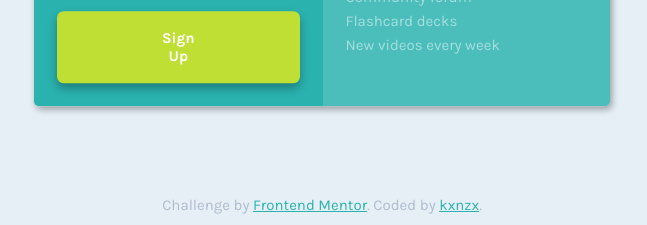
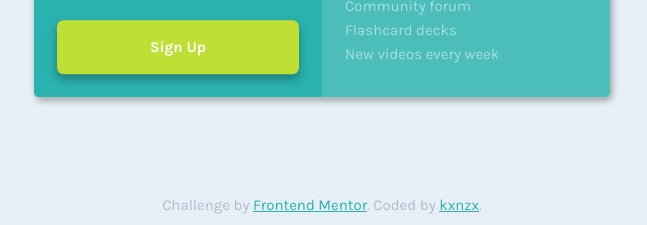
Before and after one commit to kxnzx/single-price-grid, a plain HTML site: page index.html in a window 1280 px wide. Shown: the part 575-800 px from the top of the page, without its empty margins (318-965 px from the left). Drawn offline with Linux system fonts and the light colour scheme.

Commit message:
edit readME.md

```diff
--- a/styles.css
+++ b/styles.css
@@ -149,7 +149,7 @@ section.two button:hover {
 }
 
 section.two button .button-text {
-  padding: 1.2em 7em;
+  padding: 1.2em 5em;
   display: inline-block;
   text-decoration: none;
   color: var(--bold-white);
```
Also changed, not shown: images/Screenshot1.png (added), images/Screenshot2.png (added), 1 other file.
